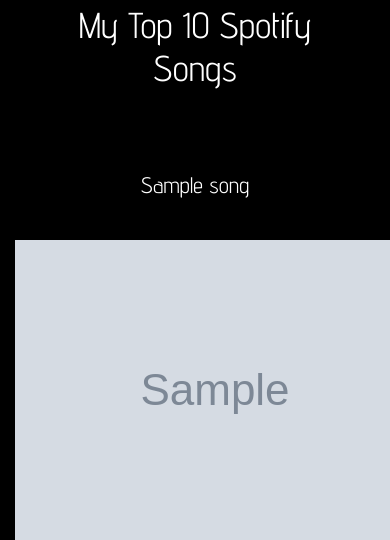
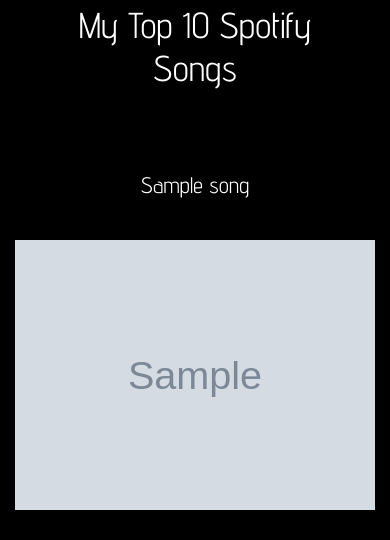
Before and after one commit to PenPen7531/penpen-tech-webpage, a Flask app: template templates/hobbies.html in a window 390 px wide; the page is wider, and only the part inside the window is pictured. Shown: the part 1745-2285 px from the top of that part. After the commit the page ends 2255 px from the top of that part, so only its background shows below. Run offline with Flask 2, Linux system fonts and the light colour scheme; the template is opened without the code that fills it: most values are stand-ins (such as "Sample title", 1, 10 or a date in 2020); grey boxes marked "Sample" are stand-in pictures; some libraries are stand-ins or nearby versions; some web fonts are replaced.

Commit message:
mobile change

```diff
--- a/templates/hobbies.html
+++ b/templates/hobbies.html
@@ -121,7 +121,7 @@
 
 
                   <div class="text-center">
-                    <img src="{{song.image}}" alt="song-img" class="img-fluid song-img" style="max-width: 500px;">
+                    <img src="{{song.image}}" alt="song-img" class="img-fluid song-img">
                   </div>
 
 
```
